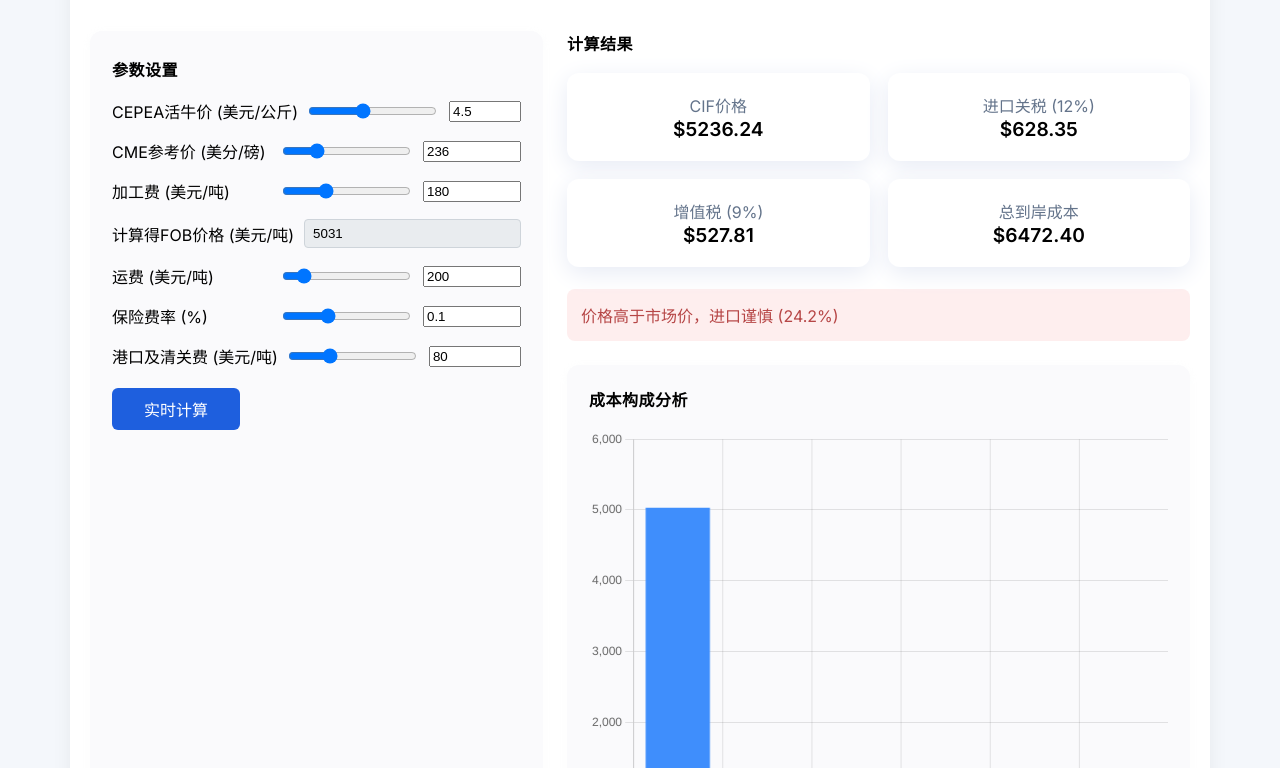
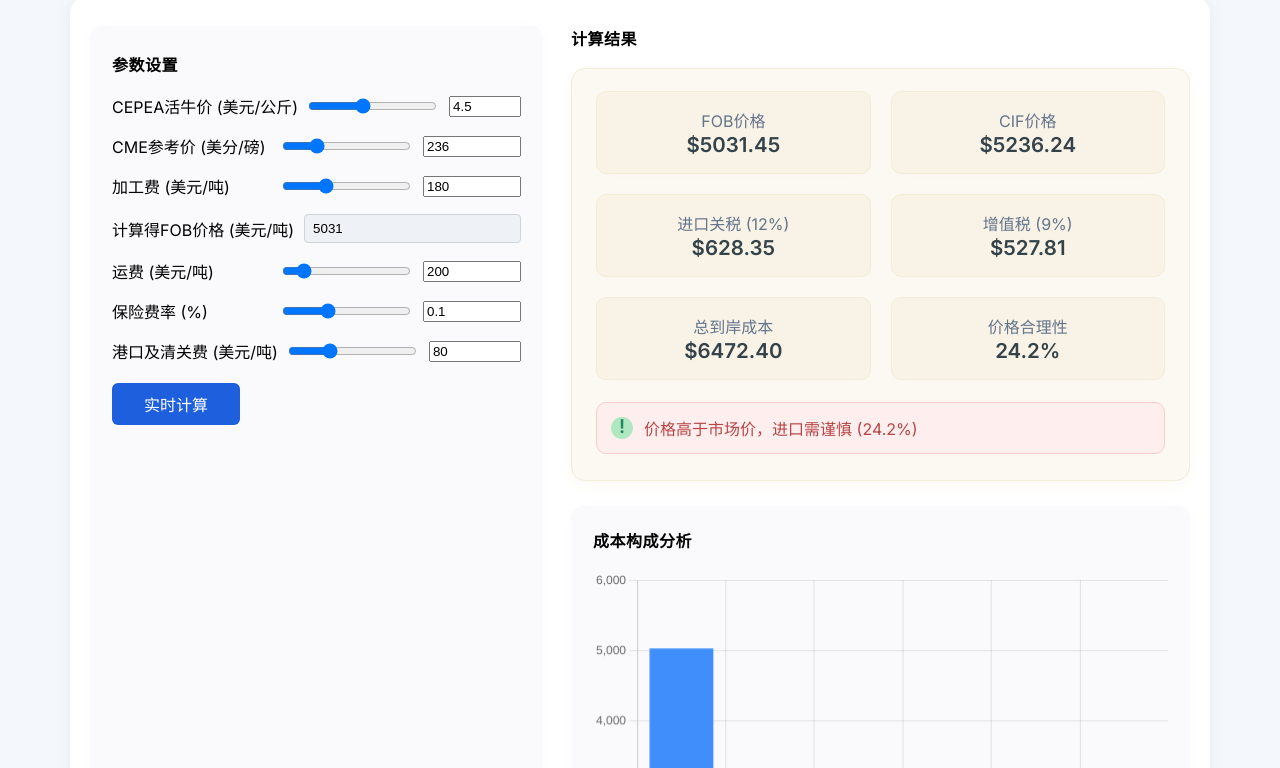
Before and after one commit to wonder2k/Beef-CIF-CN, a plain HTML site: page index.html in a window 1280 px wide. Shown: the part 143-911 px from the top of the page. Drawn offline with nearby package versions, Linux system fonts and the light colour scheme.

Commit message:
Update index.html

```diff
--- a/index.html
+++ b/index.html
@@ -3,39 +3,89 @@
 <head>
   <meta charset="UTF-8" />
   <meta name="viewport" content="width=device-width, initial-scale=1" />
-  <title>巴西牛肉8分件进口中国CIF价格计算系统</title>
+  <title>巴西牛肉8分件进口中国CIF价格评估系统</title>
   <link href="https://fonts.googleapis.com/css2?family=Inter:wght@400;600&display=swap" rel="stylesheet" />
   <style>
     body { font-family: 'Inter', Arial, sans-serif; background: #f4f7fb; margin: 0; }
-    .container { max-width: 1100px; margin: 30px auto 0; padding: 30px 20px; background: #fff; border-radius: 18px; box-shadow: 0 4px 20px rgba(0,0,0,.06);}
-    .title { text-align: center; margin-bottom: 10px; font-size: 2rem; font-weight: 600;}
-    .subtitle { text-align: center; color: #768fa5; margin-bottom: 34px;}
-    .flex { display: flex; gap: 24px; }
+    .header-bg {
+      background: #eef1f5;
+      padding: 38px 0 22px;
+      margin-bottom: 0;
+    }
+    .title {
+      text-align: center; font-size: 2rem; font-weight: 600; color: #2a3b41; margin: 0 0 6px 0;
+    }
+    .subtitle {
+      text-align: center; color: #768fa5; margin-bottom: 2px; font-size: 1.06rem;
+    }
+    .container {
+      max-width: 1100px; margin: 0 auto; padding: 30px 20px 20px; background: #fff; border-radius: 18px; box-shadow: 0 4px 20px rgba(0,0,0,.06);
+    }
+    .flex { display: flex; gap: 28px; }
     .card { background: #fafafc; border-radius: 12px; box-shadow: 0 2px 8px #eaedee30; padding: 26px 22px; margin-bottom: 20px;}
-    .card h3 { margin-top: 0; font-size: 1.18rem;}
     .section-label { font-weight: 600; margin-bottom: 18px; letter-spacing: .5px;}
     .sliders { display: flex; flex-direction: column; gap:16px;}
     .slider-row { display: flex; align-items: center; justify-content: space-between;}
     .slider-row label { min-width: 160px; }
     .slider-row input[type=number], .slider-row input[type=range] { flex:1; margin-left: 10px;}
     .btn { background: #1e5fde; color: #fff; padding: 9px 32px; font-size: 1rem; border:none; border-radius:6px; margin-top:20px; cursor:pointer; font-weight:500;}
-    .grid { display: grid; grid-template-columns: repeat(2, 1fr); gap: 18px; margin-bottom: 22px;}
+    .result-section {
+      background: #fcf9f3;
+      border-radius: 14px;
+      padding: 22px 24px 10px;
+      margin-bottom: 25px;
+      box-shadow: 0 4px 12px #f8e7c430;
+      border:1px solid #f3ecd7;
+    }
     .result-label { color:#64748B;}
-    .result-card { background: #fff; border-radius: 12px; box-shadow: 0 6px 24px #e7ebf5; padding: 20px 14px; text-align:center;}
-    .result-card span { font-size: 1.2rem; font-weight: 600;}
-    .alert { margin-bottom: 24px; border-radius: 8px; padding: 14px; font-size: 1rem;}
-    .alert.good { background: #eaf9ee; color: #12753b;}
-    .alert.warn { background: #fff6e0; color: #a15c12;}
-    .alert.bad { background: #feeeee; color: #b64646;}
-    .chart-panel { background: #fafafc; border-radius: 12px; box-shadow: 0 2px 8px #eaedee30; padding:22px; margin-top:16px;}
+    .result-grid {
+      display: grid;
+      grid-template-columns: repeat(2, 1fr);
+      gap: 20px;
+      margin-bottom: 22px;
+    }
+    .result-card {
+      background: #f8f3e6;
+      border-radius: 10px;
+      box-shadow: 0 2px 12px rgba(240, 226, 202, 0.08);
+      padding: 16px 14px;
+      text-align:center;
+      border:1px solid #f3ecd7;
+      color:#344249;
+    }
+    .result-card span { font-size: 1.28rem; font-weight: 600;}
+    .alert {
+      margin-bottom: 16px;
+      border-radius: 10px;
+      padding: 13px 14px;
+      font-size: 1rem;
+      border:1px solid #ebe5d0;
+      background: #f3f6f1;
+      color: #218665;
+      display: flex;
+      align-items: center;
+      gap:7px;
+    }
+    .alert.good { background: #eaf9ee; color: #12753b; border-color:#d3eed9;}
+    .alert.warn { background: #fff6e0; color: #a15c12; border-color:#fae7b5;}
+    .alert.bad { background: #feeeee; color: #b64646; border-color:#fccaca;}
+    .alert .tick {
+      display: inline-block;
+      width:22px; height:22px; border-radius:50%; background:#afe8c0;
+      color:#218665; font-size:19px; text-align:center; line-height:20px;
+      font-weight:900; margin-right:4px;
+    }
+    .chart-panel { background: #fafafc; border-radius: 12px; box-shadow: 0 2px 8px #eaedee30; padding:22px; margin-top:18px;}
     @media (max-width: 900px) { .flex { flex-direction: column; } .container { padding: 15px 7px; } }
-    input[readonly] { background: #e9ecef; border-radius: 4px; border: 1px solid #ced4da; padding: 6px 8px; }
+    input[readonly] { background: #eef1f5; border-radius: 4px; border: 1px solid #ced4da; padding: 6px 8px; }
   </style>
 </head>
 <body>
-  <div class="container">
+  <div class="header-bg">
     <div class="title">巴西牛肉8分件进口中国CIF价格评估系统</div>
     <div class="subtitle">基于CEPEA、CME及中国海关数据的实时价格计算与合理性判断</div>
+  </div>
+  <div class="container">
     <div class="flex">
       <!-- 左侧参数设置 -->
       <div class="card" style="min-width:360px; max-width:420px;">
@@ -85,18 +135,20 @@
         </div>
         <button class="btn" onclick="calculateAll()">实时计算</button>
       </div>
-
-      <!-- 右侧结果显示 -->
+      <!-- 右侧计算结果区块 -->
       <div style="flex:1;">
         <div class="section-label">计算结果</div>
-        <div class="grid">
-          <div class="result-card"><div class="result-label">CIF价格</div><span id="cifPrice">$0.00</span></div>
-          <div class="result-card"><div class="result-label">进口关税 (12%)</div><span id="importDuty">$0.00</span></div>
-          <div class="result-card"><div class="result-label">增值税 (9%)</div><span id="vat">$0.00</span></div>
-          <div class="result-card"><div class="result-label">总到岸成本</div><span id="totalCost">$0.00</span></div>
+        <div class="result-section">
+          <div class="result-grid">
+            <div class="result-card"><div class="result-label">FOB价格</div><span id="fobCard">$0.00</span></div>
+            <div class="result-card"><div class="result-label">CIF价格</div><span id="cifPrice">$0.00</span></div>
+            <div class="result-card"><div class="result-label">进口关税 (12%)</div><span id="importDuty">$0.00</span></div>
+            <div class="result-card"><div class="result-label">增值税 (9%)</div><span id="vat">$0.00</span></div>
+            <div class="result-card"><div class="result-label">总到岸成本</div><span id="totalCost">$0.00</span></div>
+            <div class="result-card"><div class="result-label">价格合理性</div><span id="diffCard">0.0%</span></div>
+          </div>
+          <div id="marketComp" class="alert good"><span class="tick">✔</span>等待计算…</div>
         </div>
-        <div id="marketComp" class="alert good">等待计算...</div>
-
         <!-- 成本结构图 -->
         <div class="chart-panel">
           <div class="section-label">成本构成分析</div>
@@ -105,7 +157,6 @@
       </div>
     </div>
   </div>
-
   <script src="https://cdn.jsdelivr.net/npm/chart.js"></script>
   <script>
     // 保持滑块和数字框同步函数
@@ -138,8 +189,9 @@
       // FOB计算，平均后*1000公斤 + 加工费
       const fob = ((cepeaPrice + cmePriceUsdKg) / 2) * 1000 + processFee;
 
-      // 更新FOB展示（只读）
+      // 更新FOB展示（只读、卡片）
       document.getElementById('fob').value = fob.toFixed(0);
+      document.getElementById('fobCard').innerText = '$' + fob.toFixed(2);
 
       // 触发整体计算
       calculateAll();
@@ -160,38 +212,36 @@
       // CIF价格含保险
       const cifPrice = (fob + freight) / (1 - insuranceRate);
       const insuranceCost = cifPrice * insuranceRate;
-
       // 按从价计算关税
       const importDuty = cifPrice * dutyRate;
       const taxableBase = cifPrice + importDuty;
       const vat = taxableBase * vatRate;
-
       const totalLandedCost = cifPrice + importDuty + vat + portFees;
 
       // 合理性判断
       const diffPercent = ((totalLandedCost - marketPrice) / marketPrice) * 100;
-      let compClass, compText;
+      let compClass, compText, tickMark;
       if(diffPercent < -5) {
-        compClass = 'good';
-        compText = `可以进口，价格在合理区间 (${diffPercent.toFixed(1)}%)`;
+        compClass = 'good'; tickMark = '✔';
+        compText = `可以进口，价差在合理范围内 (${diffPercent.toFixed(1)}%)`;
       } else if(diffPercent > 5){
-        compClass = 'bad';
-        compText = `价格高于市场价，进口谨慎 (${diffPercent.toFixed(1)}%)`;
+        compClass = 'bad'; tickMark = '!';
+        compText = `价格高于市场价，进口需谨慎 (${diffPercent.toFixed(1)}%)`;
       } else {
-        compClass = 'warn';
+        compClass = 'warn'; tickMark = '!';
         compText = `价格与市场基本持平 (${diffPercent.toFixed(1)}%)`;
       }
-
-      // UI更新
+      // 结果区块UI
       document.getElementById('cifPrice').innerText = '$' + cifPrice.toFixed(2);
       document.getElementById('importDuty').innerText = '$' + importDuty.toFixed(2);
       document.getElementById('vat').innerText = '$' + vat.toFixed(2);
       document.getElementById('totalCost').innerText = '$' + totalLandedCost.toFixed(2);
+      document.getElementById('diffCard').innerText = diffPercent.toFixed(1) + '%';
       const compDiv = document.getElementById('marketComp');
       compDiv.className = `alert ${compClass}`;
-      compDiv.textContent = compText;
+      compDiv.innerHTML = `<span class="tick">${tickMark}</span>${compText}`;
 
-      // 更新图表数据
+      // 更新图表
       updateChart({
         'FOB价格': fob,
         '运费': freight,
@@ -202,7 +252,7 @@
       });
     }
 
-    // 初始化并更新图表
+    // 初始化及图表
     let costChart;
     function updateChart(data) {
       const ctx = document.getElementById('costChart').getContext('2d');
@@ -225,7 +275,6 @@
         }
       });
     }
-
     // 页面加载初始化
     window.onload = () => {
       calculateFOB();
```
